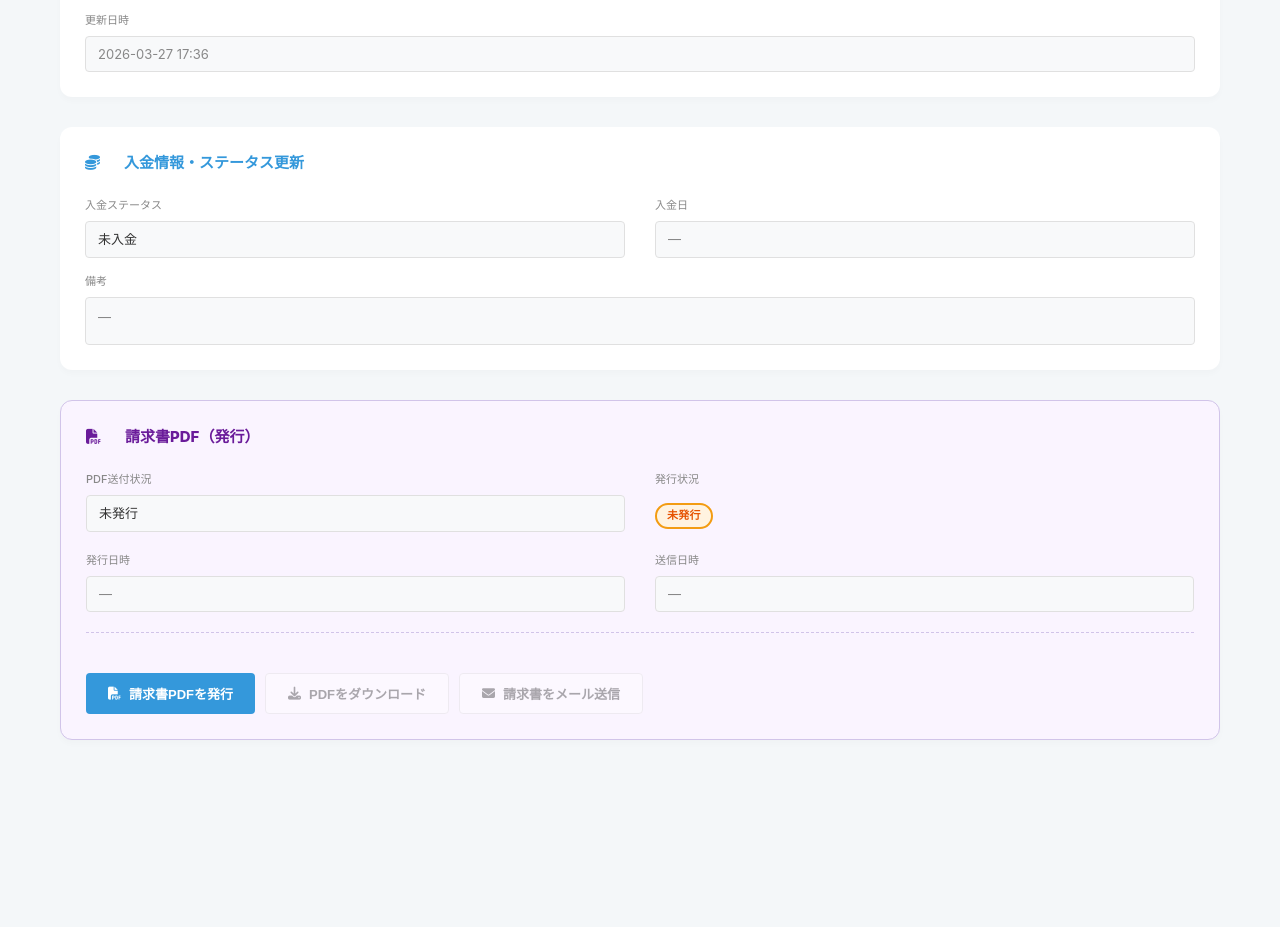
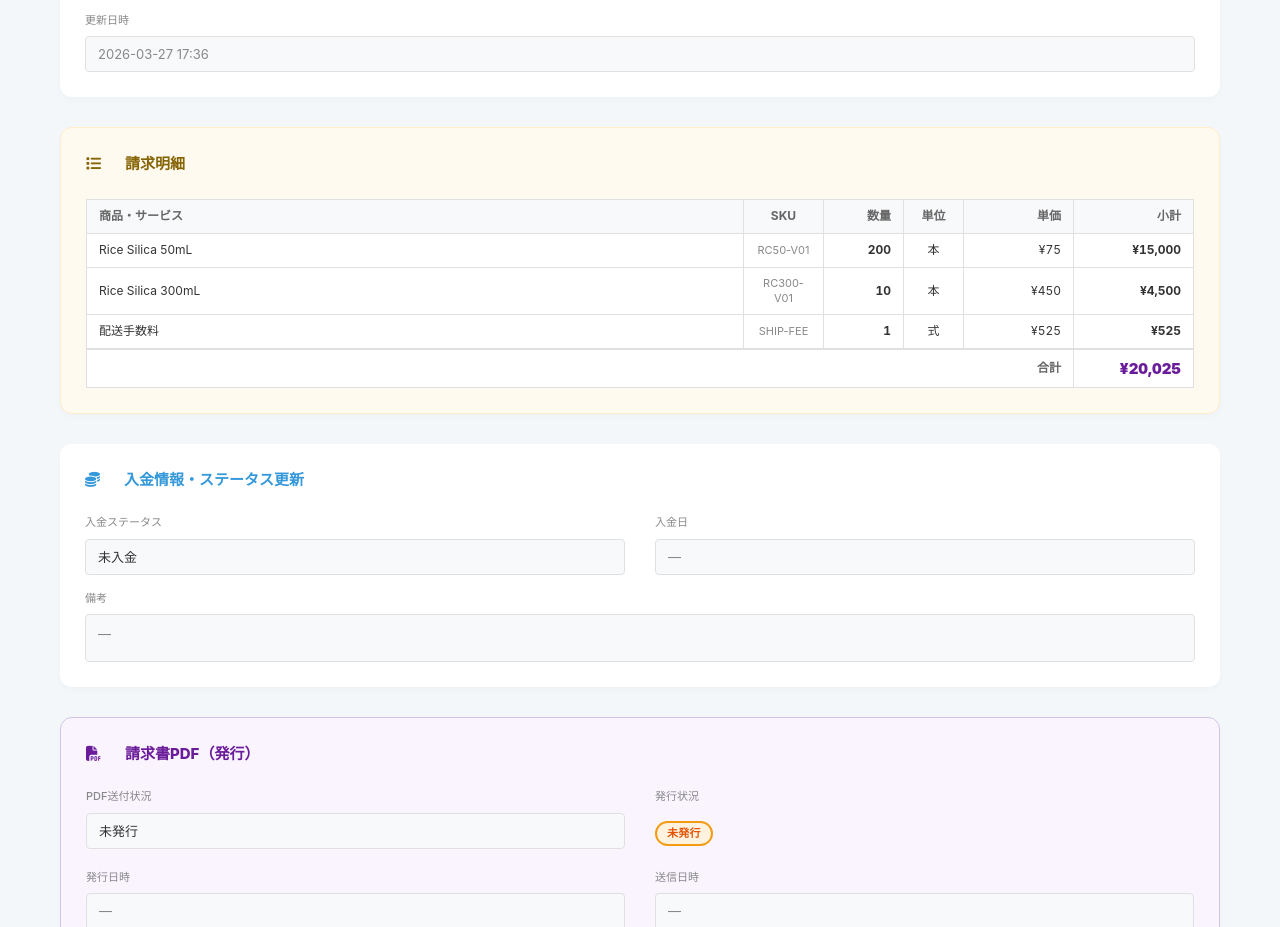
Before and after one commit to NguyenThai73/Demo_C4, a plain HTML site: page invoiceapp.html in a window 1280 px wide. Shown: the part 932-1859 px from the top of the page. Before the commit the page ends 1702 px from the top, so only its background shows below. Drawn offline with Linux system fonts and the light colour scheme.

Commit message:
feat: show 3 invoice line items with qty and amount in invoiceapp
- Add INVOICE_ITEMS array: Rice Silica 50mL x200, Rice Silica 300mL x10, 配送手数料 x1
- Add 請求明細 section card with k-table (商品名, SKU, 数量, 単位, 単価, 小計, 合計)
- renderInvoiceItems() called on page load
- openPreview() PDF tab also renders all 3 items dynamically from same array

Co-Authored-By: Claude Sonnet 4.6 <noreply@anthropic.com>

```diff
--- a/invoiceapp.html
+++ b/invoiceapp.html
@@ -247,6 +247,32 @@
         </div>
     </div>
 
+    <!-- 請求明細 -->
+    <div class="section-card section-op" style="border: 1px solid #ffedcc; background: #fffaf0;">
+        <div class="section-title" style="color: #856404; font-weight: 800; font-size: 15px; border-bottom: none; margin-bottom: 15px;">
+            <i class="fas fa-list" style="margin-right: 12px;"></i>請求明細
+        </div>
+        <table class="k-table">
+            <thead>
+                <tr>
+                    <th style="min-width: 200px;">商品・サービス</th>
+                    <th class="col-mid" style="width: 80px;">SKU</th>
+                    <th class="col-num" style="width: 80px;">数量</th>
+                    <th class="col-mid" style="width: 60px;">単位</th>
+                    <th class="col-num" style="width: 110px;">単価</th>
+                    <th class="col-num" style="width: 120px;">小計</th>
+                </tr>
+            </thead>
+            <tbody id="invoice-items-body"></tbody>
+            <tfoot>
+                <tr>
+                    <td colspan="5" style="text-align: right; font-weight: 700; padding: 10px 12px; color: #666; border-top: 2px solid #e0e0e0;">合計</td>
+                    <td class="col-num" style="font-weight: 900; font-size: 15px; color: #6a1b9a; border-top: 2px solid #e0e0e0;" id="items-total">¥0</td>
+                </tr>
+            </tfoot>
+        </table>
+    </div>
+
     <!-- 入金情報・ステータス更新 -->
     <div class="section-card section-info">
         <div class="section-title" style="color: var(--kintone-blue); font-weight: 800; font-size: 15px; border-bottom: none; margin-bottom: 15px;">
@@ -391,7 +417,31 @@ TEL: 03-0000-0000</textarea>
 </div>
 
 <script>
+    const INVOICE_ITEMS = [
+        { sku: 'RC50-V01',  name: 'Rice Silica 50mL',   qty: 200, unit: '本', unitPrice: 75   },
+        { sku: 'RC300-V01', name: 'Rice Silica 300mL',  qty: 10,  unit: '本', unitPrice: 450  },
+        { sku: 'SHIP-FEE',  name: '配送手数料',           qty: 1,   unit: '式', unitPrice: 525  },
+    ];
+
     let pdfIssued = false;
+
+    function renderInvoiceItems() {
+        const tbody = document.getElementById('invoice-items-body');
+        let total = 0;
+        tbody.innerHTML = INVOICE_ITEMS.map(item => {
+            const sub = item.qty * item.unitPrice;
+            total += sub;
+            return `<tr>
+                <td>${item.name}</td>
+                <td class="col-mid" style="font-size: 11px; color: #888;">${item.sku}</td>
+                <td class="col-num" style="font-weight: 700;">${item.qty.toLocaleString()}</td>
+                <td class="col-mid">${item.unit}</td>
+                <td class="col-num">¥${item.unitPrice.toLocaleString()}</td>
+                <td class="col-num" style="font-weight: 700;">¥${sub.toLocaleString()}</td>
+            </tr>`;
+        }).join('');
+        document.getElementById('items-total').textContent = `¥${total.toLocaleString()}`;
+    }
 
     function openPreview() {
         const html = `<!DOCTYPE html><html lang="ja"><head><meta charset="UTF-8"><title>請求書 INV-DRAFT-0311</title>
@@ -422,12 +472,12 @@ TEL: 03-0000-0000</textarea>
             <div class="company"><strong>株式会社 Silica Link</strong>東京都港区1-1-1<br>TEL: 03-0000-0000<br>billing@silicalink.co.jp</div>
         </div>
         <div class="bill-to"><div class="label">請求先</div><strong>test_agency@yopmail.com</strong><div style="color:#666;font-size:12px;margin-top:3px;">関連注文: <strong>#339</strong></div></div>
-        <table><thead><tr><th style="text-align:left;">商品・サービス</th><th>金額</th></tr></thead>
-        <tbody><tr><td>Agency手数料 / 注文 #339</td><td style="text-align:right;font-weight:700;">¥20,025</td></tr></tbody></table>
+        <table><thead><tr><th style="text-align:left;">商品・サービス</th><th style="text-align:center;width:60px;">数量</th><th style="text-align:center;width:50px;">単位</th><th style="text-align:right;width:90px;">単価</th><th style="text-align:right;width:100px;">小計</th></tr></thead>
+        <tbody>${INVOICE_ITEMS.map(i => { const s = i.qty * i.unitPrice; return `<tr><td>${i.name} (${i.sku})</td><td style="text-align:center;">${i.qty}</td><td style="text-align:center;">${i.unit}</td><td style="text-align:right;">¥${i.unitPrice.toLocaleString()}</td><td style="text-align:right;font-weight:700;">¥${s.toLocaleString()}</td></tr>`; }).join('')}</tbody></table>
         <div class="totals"><div class="totals-box">
-            <div class="totals-row"><span>小計</span><span>¥20,025</span></div>
+            <div class="totals-row"><span>小計</span><span>¥${INVOICE_ITEMS.reduce((a,i)=>a+i.qty*i.unitPrice,0).toLocaleString()}</span></div>
             <div class="totals-row"><span>消費税 (0%)</span><span>¥0</span></div>
-            <div class="totals-row grand"><span>合計</span><span>¥20,025</span></div>
+            <div class="totals-row grand"><span>合計</span><span>¥${INVOICE_ITEMS.reduce((a,i)=>a+i.qty*i.unitPrice,0).toLocaleString()}</span></div>
         </div></div>
         <div class="bank">振込先: ○○銀行 渋谷支店 普通 1234567　カ）シリカリンク<br>※振込手数料はご負担をお願いいたします。</div>
         </body></html>`;
@@ -534,6 +584,7 @@ TEL: 03-0000-0000</textarea>
 
     // Read draft ID from URL if any
     window.onload = function() {
+        renderInvoiceItems();
         const params = new URLSearchParams(window.location.search);
         const draft = params.get('draft');
         if (draft) {
```
